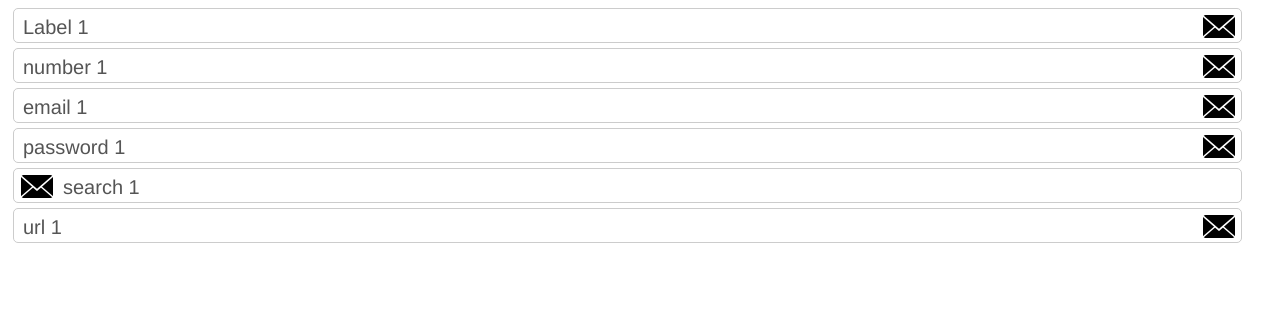
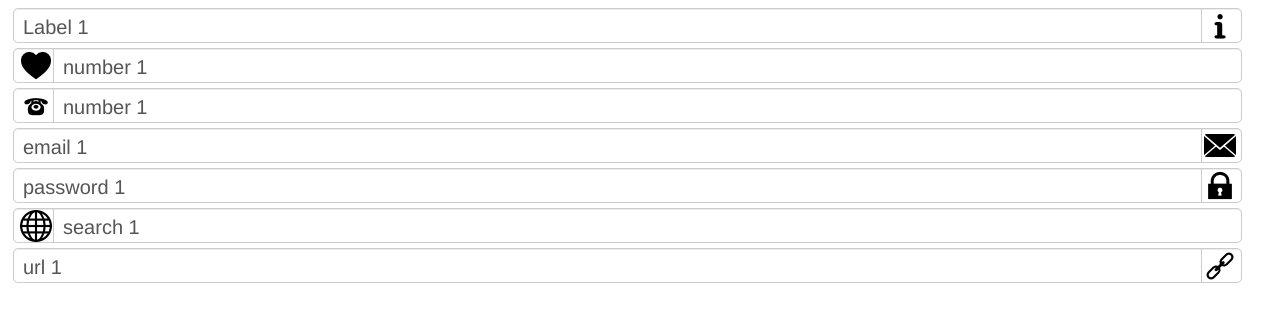
Before and after one commit to nemanja-popovic/FloatLabel, a website: page src/index.html in a window 1280 px wide. Drawn offline with Linux system fonts and the light colour scheme.

Commit message:
Added icons

```diff
--- a/src/float-label.js
+++ b/src/float-label.js
@@ -116,6 +116,9 @@
                     E.I.blur(function () {
                         E.checkContent();
                     });
+                    E.I.keydown(function () {
+                        E.checkContent();
+                    });
                     E.I.keyup(function () {
                         E.checkContent();
                     });
--- a/src/float-label.less
+++ b/src/float-label.less
@@ -4,6 +4,19 @@
 
 /*Icons*/
 @icon-message: 'message.png';
+@icon-heart: 'heart.png';
+@icon-info: 'info.png';
+@icon-settings: 'settings.png';
+@icon-lock: 'lock.png';
+@icon-star: 'star.png';
+@icon-video: 'video.png';
+@icon-internet: 'internet.png';
+@icon-comment: 'comment.png';
+@icon-link: 'link.png';
+@icon-warning: 'warning.png';
+@icon-refresh: 'refresh.png';
+@icon-home: 'home.png';
+@icon-phone: 'phone.png';
 
 /*Colors*/
 
@@ -15,14 +28,15 @@
 @font-size: 20px;
 @input-border-width: 2px;
 @input-left-margin: 10px;
-@floated-label-height: 12px;
-@icon-size: 37px;
+@floated-label-height: 10px;
+@icon-size: 35px;
 
 /*Colors*/
 @input-background-color: #fff;
 @text-color: #555;
 @border-color: #ccc;
-@box-shadow-color:rgba(255, 255, 255, 0.7);
+@box-shadow-color: rgba(255, 255, 255, 0.7);
+@focus-border-color: #66afe9;
 
 /*Helpers*/
 .control-height {
@@ -41,11 +55,11 @@
     font-size: @font-size;
     .control-height;
     color: @text-color;
-    width:100%;
+    width: 100%;
 }
 
 .float-label-input {
-    display:block;
+    display: block;
     position: relative;
     padding: 0;
     margin: 0;
@@ -60,6 +74,11 @@
     color: darken(@text-color,30%);
     width: 100%;
     box-sizing: border-box;
+    -webkit-box-shadow: inset 0 1px 1px rgba(0,0,0,.075);
+    box-shadow: inset 0 1px 1px rgba(0,0,0,.075);
+    -webkit-transition: border-color ease-in-out .15s,-webkit-box-shadow ease-in-out .15s;
+    -o-transition: border-color ease-in-out .15s,box-shadow ease-in-out .15s;
+    transition: border-color ease-in-out .15s,box-shadow ease-in-out .15s;
 }
 
 .float-label-label {
@@ -76,7 +95,9 @@
 
 /*Input override*/
 .float-label-input:focus {
-    outline: 0;
+    border-color: @focus-border-color;
+    box-shadow: 0 1px 1px rgba(0, 0, 0, 0.075) inset, 0 0 8px rgba(126, 239, 104, 0.6);
+    outline: 0 none;
     transition: border-color ease-in-out .15s,box-shadow ease-in-out .15s;
 }
 
@@ -103,30 +124,51 @@
 
 
 /*Icons*/
-
-/* style glyph */
 .float-label-icon {
-  position: absolute;
-  width:@icon-size;
-  height:@icon-size;
+    position: absolute;
+    width: @icon-size;
+    height: @icon-size;
     /*padding: 10px;*/
-  pointer-events: none;
-  z-index:1001;
-  display:inline-block;
-}
-
-/* align glyph */
-.left-addon .float-label-icon  { left:  5px;}
-.right-addon .float-label-icon { right: 5px;}
-
-/* add padding  */
-.left-addon input, .left-addon label  { padding-left:  40px; }
-.right-addon input { padding-right: 40px; }
-
-
-
-.float-label-icon-message {
-    background-image: url('@{icon-path}@{icon-message}');
+    pointer-events: none;
+    z-index: 1001;
+    display: inline-block;
     background-repeat: no-repeat;
     background-position: center;
 }
+
+/* align icon */
+.left-addon .float-label-icon {
+    left: 5px;
+    border-right:1px solid @border-color;
+}
+
+.right-addon .float-label-icon {
+    right: 5px;
+     border-left:1px solid @border-color;
+}
+
+/* add padding  */
+.left-addon input, .left-addon label {
+    padding-left: 40px;
+}
+
+.right-addon input {
+    padding-right: 40px;
+}
+
+
+/*All icons*/
+.float-label-icon-message { background-image: url('@{icon-path}@{icon-message}');}
+.float-label-icon-heart { background-image: url('@{icon-path}@{icon-heart}');}
+.float-label-icon-info { background-image: url('@{icon-path}@{icon-info}');}
+.float-label-icon-settings { background-image: url('@{icon-path}@{icon-settings}');}
+.float-label-icon-lock { background-image: url('@{icon-path}@{icon-lock}');}
+.float-label-icon-star { background-image: url('@{icon-path}@{icon-star}');}
+.float-label-icon-video { background-image: url('@{icon-path}@{icon-video}');}
+.float-label-icon-internet { background-image: url('@{icon-path}@{icon-internet}');}
+.float-label-icon-comment { background-image: url('@{icon-path}@{icon-comment}');}
+.float-label-icon-link { background-image: url('@{icon-path}@{icon-link}');}
+.float-label-icon-warning { background-image: url('@{icon-path}@{icon-warning}');}
+.float-label-icon-refresh { background-image: url('@{icon-path}@{icon-refresh}');}
+.float-label-icon-home { background-image: url('@{icon-path}@{icon-home}');}
+.float-label-icon-phone { background-image: url('@{icon-path}@{icon-phone}');}
--- a/src/index.html
+++ b/src/index.html
@@ -15,19 +15,30 @@
     <script src="float-label.js"></script>
     <!--  <script src="../dist/float-label.min.js"></script>-->
 
-    <input id="i1" class="flabel"  type="text" name="name" value=""
-        data-label-text="Label 1" data-label-icon="message" />
-    <input id="Text1" class="flabel" type="number" name="name" value=""
-        data-label-text="number 1" data-label-icon="message" />
-    <input id="Text2" class="flabel" type="email" name="name" value=""
+    <input class="flabel"  type="text" name="name" value=""
+        data-label-text="Label 1" data-label-icon="info" />
+
+    <input  class="flabel" type="number" name="name" value=""
+        data-label-text="number 1" data-label-icon="heart"
+        data-label-icon-side="left" />
+
+      <input  class="flabel" type="tel" name="name" value=""
+        data-label-text="number 1" data-label-icon="phone"
+        data-label-icon-side="left" />
+
+
+    <input class="flabel" type="email" name="name" value=""
         data-label-text="email 1" data-label-icon="message" />
-     <input id="Email1" class="flabel" type="password" name="name" value=""
-        data-label-text="password 1" data-label-icon="message" />
-      <input id="Password1" class="flabel" type="search" name="name" value=""
-        data-label-text="search 1" data-label-icon="message"
+
+     <input class="flabel" type="password" name="name" value=""
+        data-label-text="password 1" data-label-icon="lock" />
+
+      <input class="flabel" type="search" name="name" value=""
+        data-label-text="search 1" data-label-icon="internet"
           data-label-icon-side="left" />
-      <input id="Search1" class="flabel" type="url" name="name" value=""
-        data-label-text="url 1" data-label-icon="message" />
+
+      <input class="flabel" type="url" name="name" value=""
+        data-label-text="url 1" data-label-icon="link" />
     <script>
         $(document).ready(function () {
             $('.flabel').FloatLabel();
```
Also changed, not shown: dist/float-label.css, dist/float-label.min.js, img/comment.png (added), img/heart.png (added), img/home.png (added), img/info.png (added), img/internet.png (added), img/link.png (added), img/lock.png (added), img/phone.png (added), img/refresh.png (added), img/settings.png (added), img/star.png (added), img/video.png (added), 1 more files.
